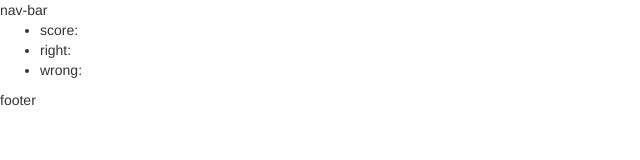
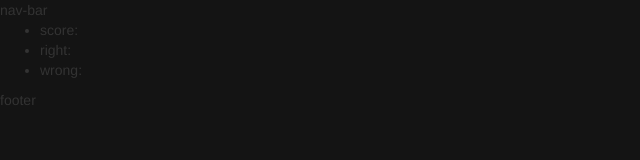
Before and after one commit to Ezgo-WordTest/Frontend, a plain HTML site: page index.html in a window 1280 px wide. Shown: the whole page, without its empty margins (0-640 px from the left). Drawn offline with Linux system fonts and the light colour scheme.

Commit message:
Change background to dark

```diff
--- a/index.html
+++ b/index.html
@@ -14,7 +14,7 @@
         <script src="https://oss.maxcdn.com/respond/1.4.2/respond.min.js"></script>
         <![endif]-->
     </head>
-    <body>
+    <body style="background-color: rgb(20,20,20);"> <!-- dark background, temporory inline set, Jim Lai please modify it -->
 
         <nav>nav-bar</nav>
         <main id="main-block">main-block</main>
```
